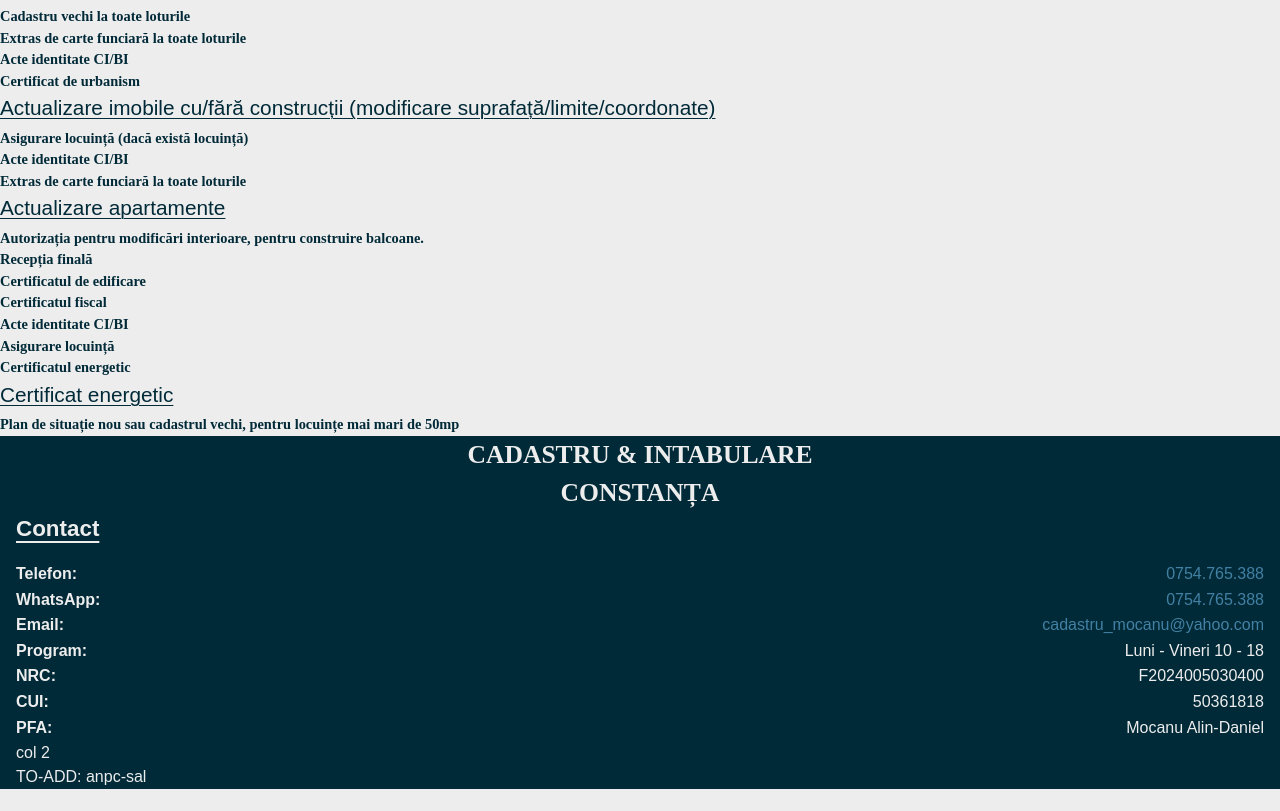
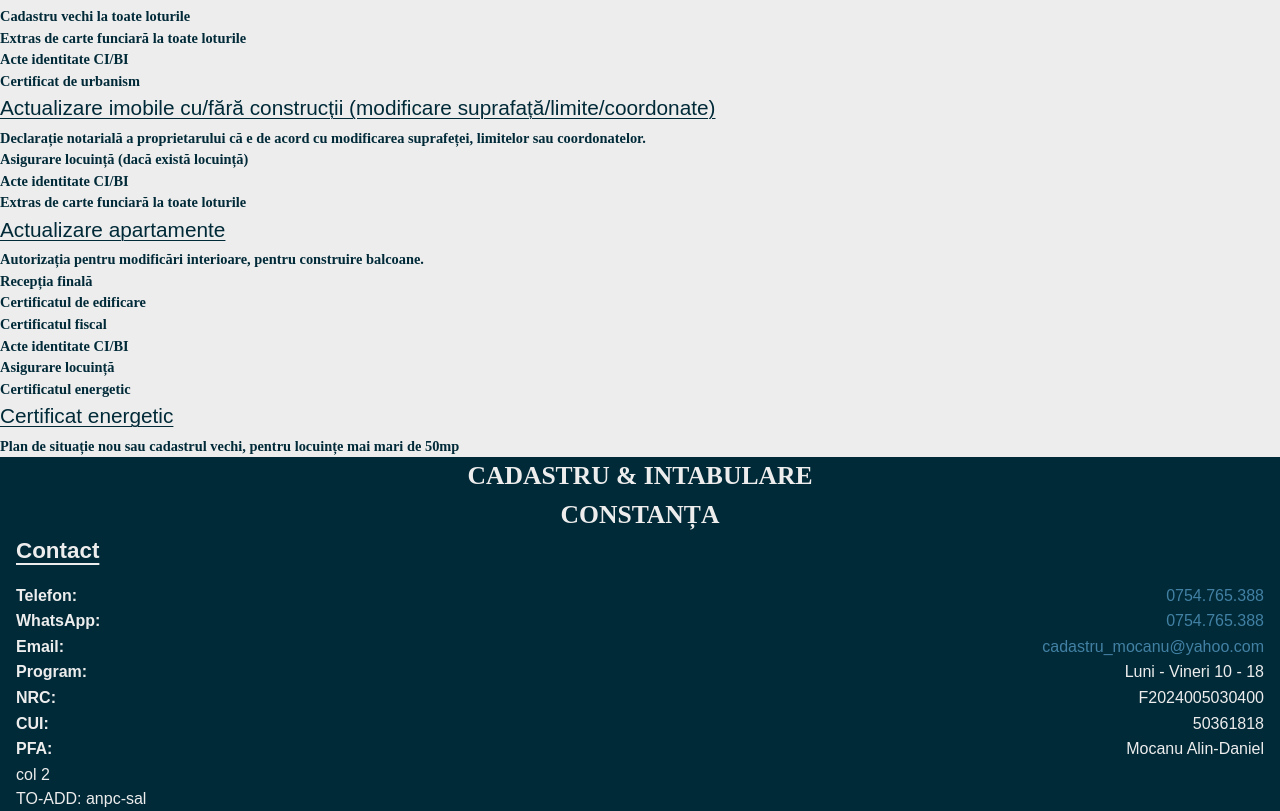
Before and after one commit to MocanuAlinD/cadastrumad, a Next.js app: page /tarife in a window 1280 px wide. Shown: the part 1587-2398 px from the top of the page. Before the commit the page ends 2376 px from the top, so only its background shows below. Built offline with nearby package versions, Linux system fonts and the light colour scheme; a web font is replaced by a local one.

Commit message:
Acte - adaugare act actualizare

```diff
--- a/src/components/Acte/index.tsx
+++ b/src/components/Acte/index.tsx
@@ -83,6 +83,7 @@ const Acte = () => {
         <div className={styleWrapper}>
             <h3 className={styles.h3Category}>Actualizare imobile cu/fără construcții (modificare suprafață/limite/coordonate)</h3>
             <ul className={styles.ul}>
+                <li>Declarație notarială a proprietarului că e de acord cu modificarea suprafeței, limitelor sau coordonatelor.</li>
                 <li>Asigurare locuință (dacă există locuință)</li>
                 <li>Acte identitate CI/BI</li>
                 <li>Extras de carte funciară la toate loturile</li>
```
